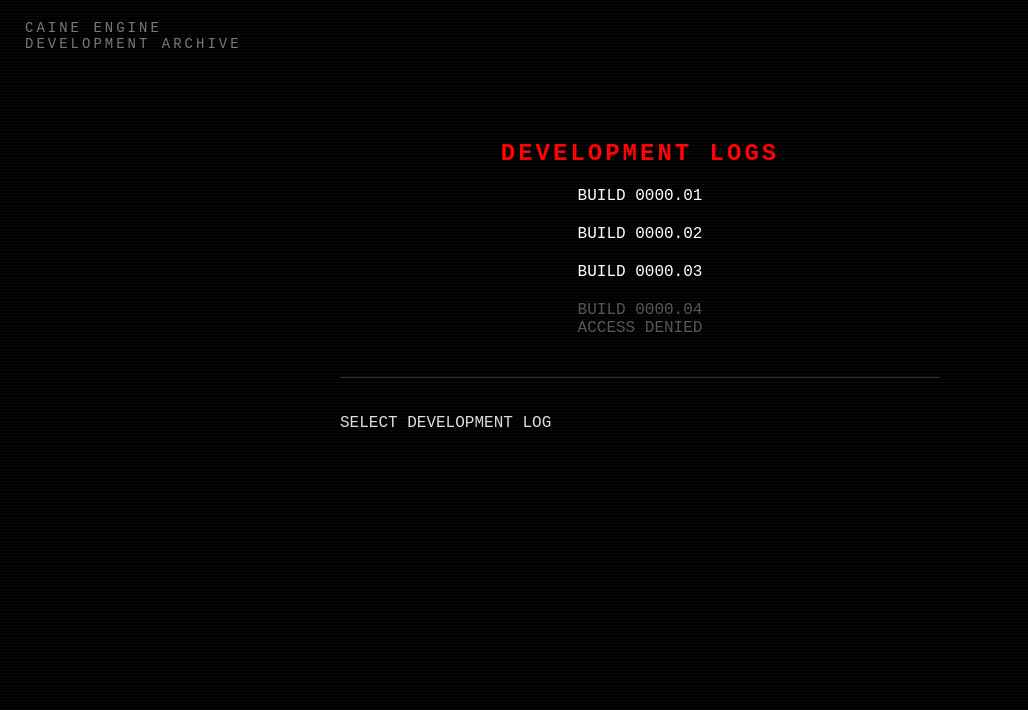
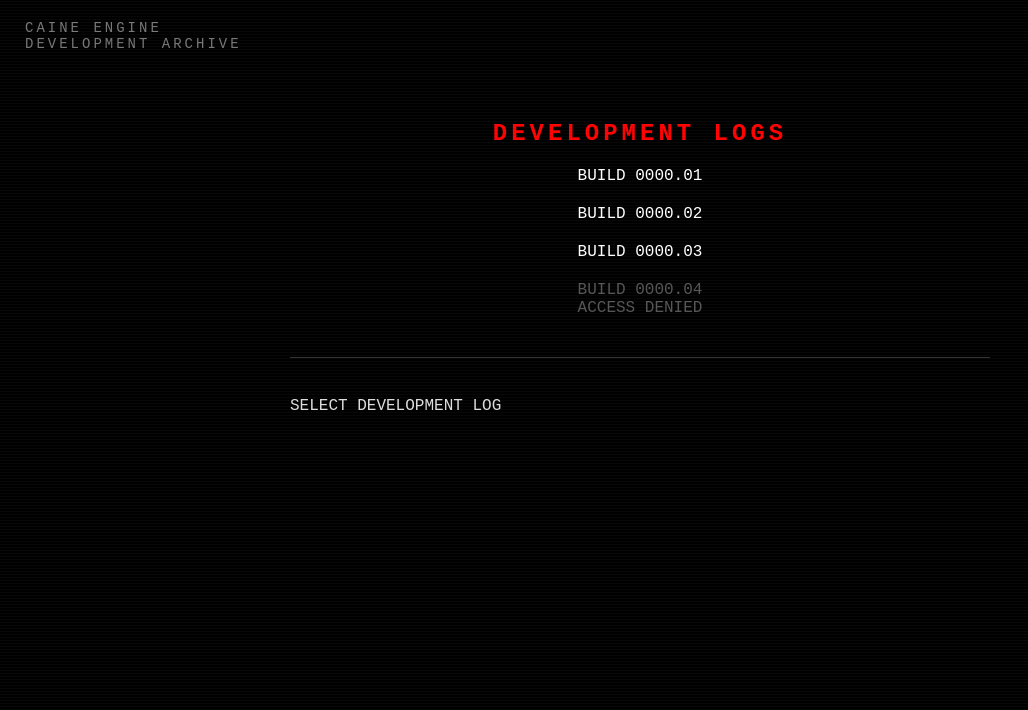
Before and after one commit to DaddyKross/caine-engine, a plain HTML site: page logs.html in a window 1280 px wide. Shown: the whole page, without its empty margins (0-1028 px from the left). Drawn offline with Linux system fonts and the light colour scheme.

Commit message:
Update style.css

```diff
--- a/style.css
+++ b/style.css
@@ -25,6 +25,7 @@ body::after {
     );
 }
 
+
 /* Версия */
 
 #version {
@@ -36,6 +37,7 @@ body::after {
     letter-spacing:3px;
 }
 
+
 /* Верхний интерфейс */
 
 #topInterface {
@@ -43,7 +45,9 @@ body::after {
     top:calc(38% - 120px);
     left:50%;
     transform:translateX(-50%);
+    z-index:10;
 }
+
 
 #logsButton {
     padding:10px 20px;
@@ -57,14 +61,17 @@ body::after {
     transition:opacity 1s;
 }
 
+
 #logsButton.visible {
     opacity:1;
 }
+
 
 #logsButton:hover {
     background:red;
     color:black;
 }
+
 
 /* CAINE CORE */
 
@@ -85,7 +92,9 @@ body::after {
     animation:cainePulse 2s infinite;
 }
 
+
 @keyframes cainePulse {
+
     0% {
         opacity:.7;
     }
@@ -97,7 +106,9 @@ body::after {
     100% {
         opacity:.7;
     }
+
 }
+
 
 /* Терминал */
 
@@ -110,13 +121,27 @@ body::after {
     text-align:center;
 }
 
+
 #text {
     height:120px;
     font-size:18px;
     line-height:1.7;
 }
 
-/* Имя игрока */
+
+/* Цвета сообщений */
+
+.redText {
+    color:red;
+}
+
+
+.pinkText {
+    color:#ff8fb1;
+}
+
+
+/* Поле имени */
 
 #nameInput {
     margin-top:20px;
@@ -129,10 +154,12 @@ body::after {
     text-align:center;
 }
 
+
 #nameInput:focus {
     outline:none;
     box-shadow:0 0 10px red;
 }
+
 
 /* Статус */
 
@@ -148,21 +175,25 @@ body::after {
     letter-spacing:2px;
 }
 
+
 /* Архив разработчиков */
 
 #archive {
     position:absolute;
-    top:120px;
+    top:100px;
     left:50%;
     transform:translateX(-50%);
-    width:600px;
+    width:700px;
+    max-width:90%;
     text-align:center;
 }
 
+
 #archive h2 {
     color:red;
-    letter-spacing:3px;
+    letter-spacing:4px;
 }
+
 
 .file {
     margin:20px;
@@ -170,28 +201,37 @@ body::after {
     color:white;
 }
 
+
 .file:hover {
     color:red;
 }
 
+
 .locked {
+    margin:20px;
     color:#555;
 }
+
 
 #content {
     margin-top:40px;
     padding-top:20px;
     border-top:1px solid #333;
     text-align:left;
+    height:350px;
+    overflow-y:auto;
 }
+
 
 pre {
     font-family:"Courier New",monospace;
     color:#ddd;
     white-space:pre-wrap;
+    line-height:1.5;
 }
 
-/* Кнопки внутри архива */
+
+/* Общие кнопки */
 
 button {
     background:black;
@@ -202,7 +242,20 @@ button {
     cursor:pointer;
 }
 
+
 button:hover {
     background:red;
     color:black;
 }
+
+#content::-webkit-scrollbar {
+    width:8px;
+}
+
+#content::-webkit-scrollbar-track {
+    background:black;
+}
+
+#content::-webkit-scrollbar-thumb {
+    background:red;
+}
```
